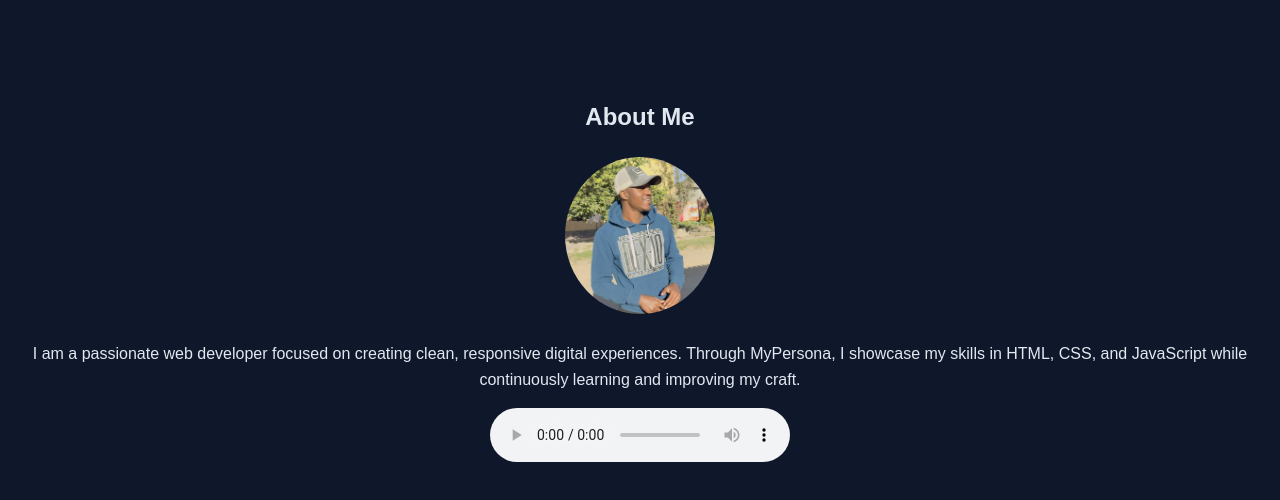
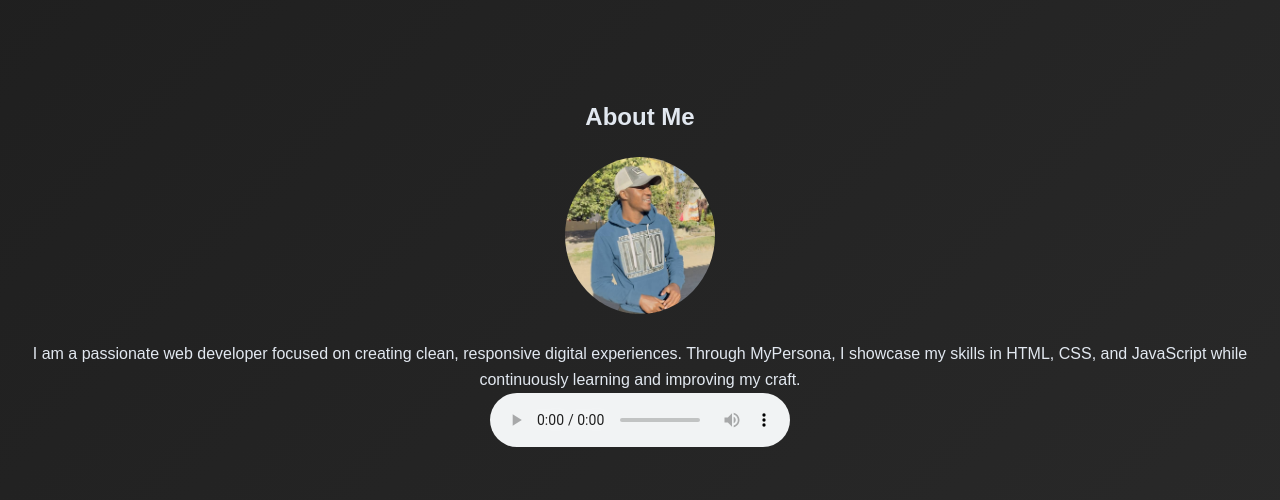
Before and after one commit to cedrickmuhwati-ctrl/mypersona1, a plain HTML site: page index.html in a window 1280 px wide. Shown: the part 300-800 px from the top of the page. Drawn offline with Linux system fonts and the light colour scheme.

Commit message:
Add files via upload

```diff
--- a/index.html
+++ b/index.html
@@ -136,6 +136,8 @@
     <footer>
         <p>© 2026 MyPersona</p>
         <p>Last updated: 2026</p>
+         <a href="https://instagram.com/sedym06" target="_blank">Instagram@Sedym06</a>
+         <p> Contact :0784 108 800</p>
     </footer>
 
     <!-- Link JS -->
--- a/style.css
+++ b/style.css
@@ -152,6 +152,26 @@ button#toggle-btn {
     cursor: pointer;
     font-size: 0.8rem;
 }
-audio {
-    margin-top: 15px;
+/* ===== ANIMATED DARK BACKGROUND ===== */
+body {
+    font-family: Arial, sans-serif;
+    color: var(--text);
+    line-height: 1.6;
+
+    background: linear-gradient(-45deg, #0d0d0d, #2a2a2a, #111111, #1f1f1f);
+    background-size: 400% 400%;
+    animation: gradientBG 12s ease infinite;
 }
+
+/* Smooth animation */
+@keyframes gradientBG {
+    0% {
+        background-position: 0% 50%;
+    }
+    50% {
+        background-position: 100% 50%;
+    }
+    100% {
+        background-position: 0% 50%;
+    }
+}
```
